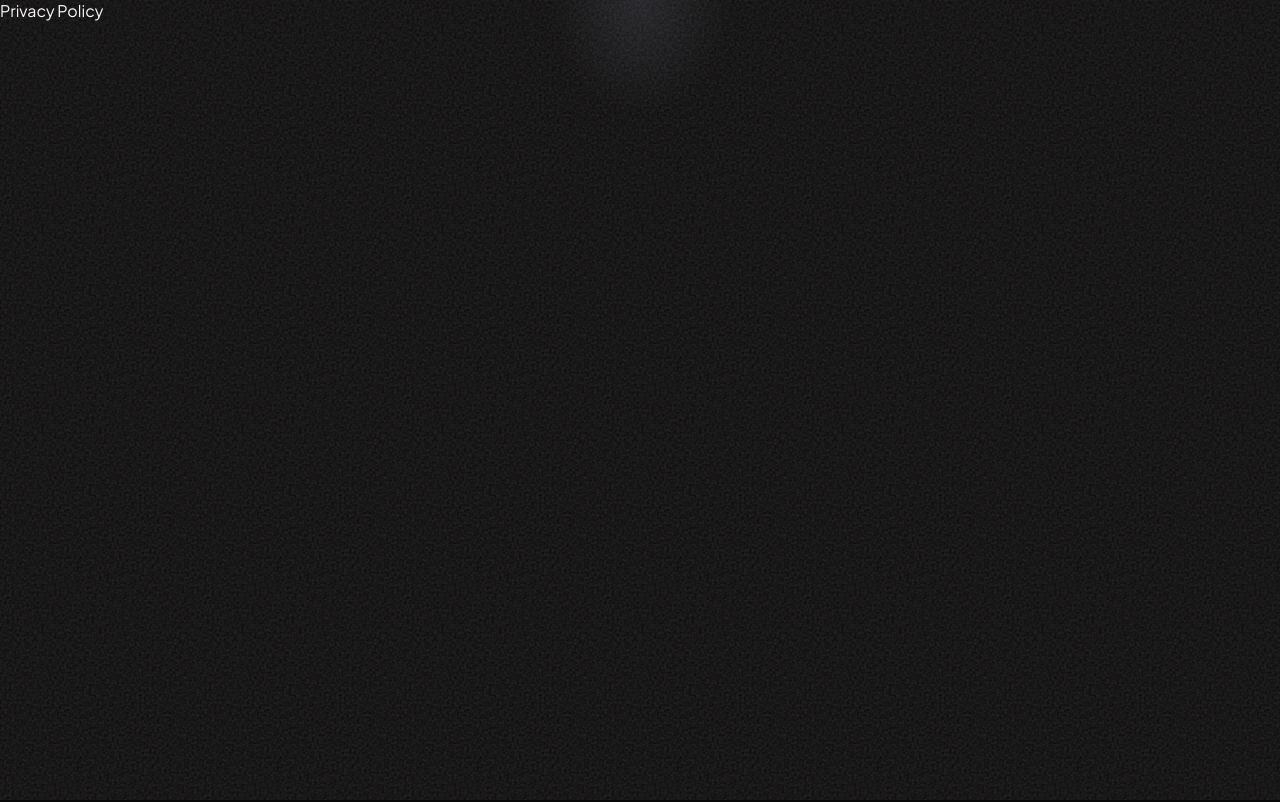
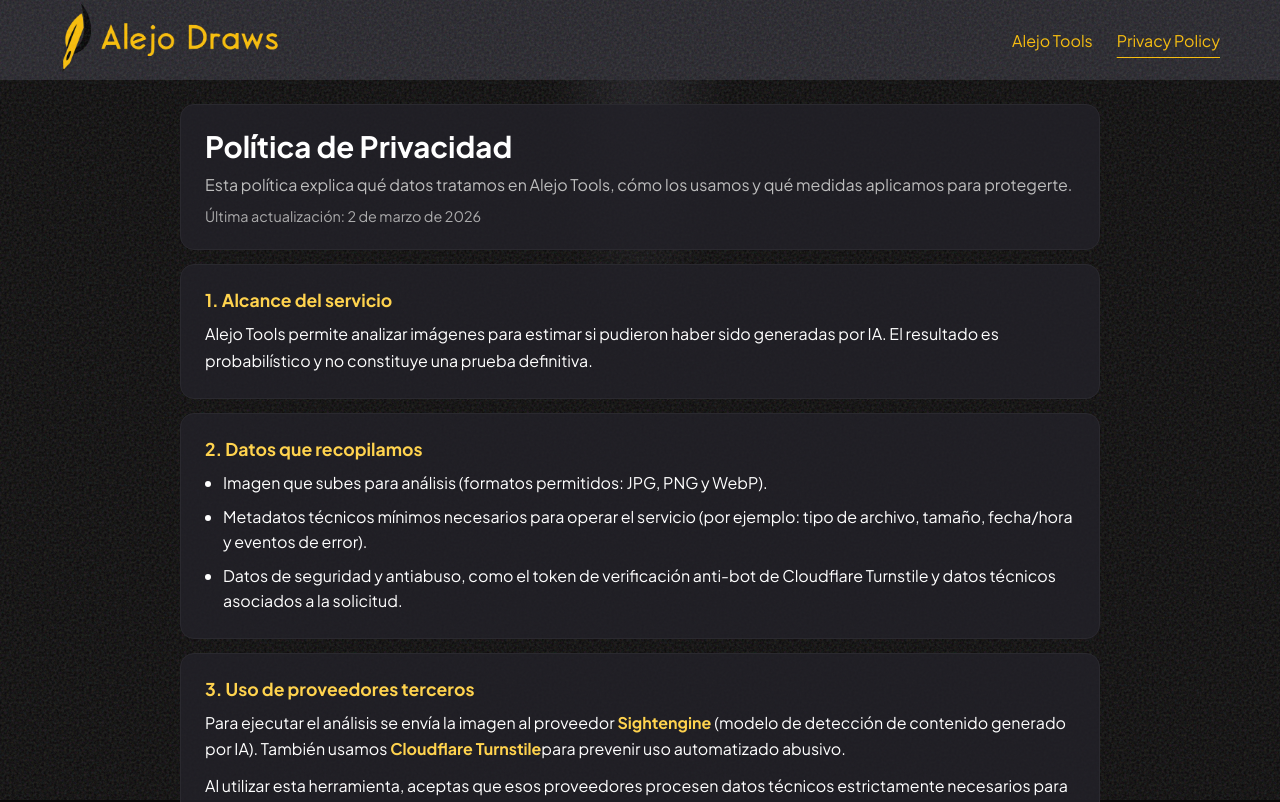
Before and after one commit to Alejandrosg11/alejo-tools-web, a Next.js app: page /privacy in a window 1280 px wide. Shown: the top 802 px of the page. Built offline with nearby package versions, Linux system fonts and the light colour scheme.

Commit message:
Privacy Policy

```diff
--- a/src/app/components/Navbar/Navbar.module.scss
+++ b/src/app/components/Navbar/Navbar.module.scss
@@ -38,6 +38,11 @@
         color: $color-yellow-nav;
         text-decoration: none;
     }
+}
+
+.activeLink {
+    text-decoration: underline !important;
+    text-underline-offset: 10px;
 }
 
 .navbar {
--- a/src/app/components/Navbar/Navbar.tsx
+++ b/src/app/components/Navbar/Navbar.tsx
@@ -2,13 +2,16 @@
 import { useState } from 'react';
 import Link from 'next/link';
 import Image from 'next/image';
+import { usePathname } from 'next/navigation';
 import styles from "./Navbar.module.scss";
 import { FaBars } from "react-icons/fa";
 
 export default function Navbar() {
     const [isOpen, setIsOpen] = useState(false);
+    const pathname = usePathname();
 
     const toggleMenu = () => setIsOpen(!isOpen);
+    const isActive = (href: string) => pathname === href || pathname.startsWith(`${href}/`);
 
     return (
         <nav className={styles.navbar}>
@@ -17,8 +20,8 @@
                     <Image src="/Alejo-Logo3.svg" alt="Logo" width={220} height={70} priority />
                 </div>
                 <div className={styles["nav-links"]}>
-                    <Link href="/alejo-tools">Alejo Tools</Link>
-                    <Link href="/privacy">Privacy Policy</Link>
+                    <Link href="/alejo-tools" className={isActive('/alejo-tools') ? styles.activeLink : undefined}>Alejo Tools</Link>
+                    <Link href="/privacy" className={isActive('/privacy') ? styles.activeLink : undefined}>Privacy Policy</Link>
                 </div>
             </div>
             <div className={styles["navbar-container-mobile"]}>
@@ -29,8 +32,8 @@
                     <FaBars size={24} />
                 </button>
                 <div className={styles["mobile-menu"] + (isOpen ? " " + styles.open : "")}>
-                    <Link href="/alejo-tools">Alejo Tools</Link>
-                    <Link href="/privacy">Privacy Policy</Link>
+                    <Link href="/alejo-tools" className={isActive('/alejo-tools') ? styles.activeLink : undefined}>Alejo Tools</Link>
+                    <Link href="/privacy" className={isActive('/privacy') ? styles.activeLink : undefined}>Privacy Policy</Link>
                 </div>
             </div>
         </nav>
--- a/src/app/privacy/page.module.scss
+++ b/src/app/privacy/page.module.scss
@@ -0,0 +1,86 @@
+@use "../styles/variables" as *;
+
+.pageShell {
+	min-height: 100vh;
+}
+
+.pageContent {
+	max-width: 920px;
+	margin: 0 auto;
+	padding: 20px 20px 56px;
+	position: relative;
+	z-index: 1;
+}
+
+.header,
+.section {
+	background: rgba($color-bg-secondary, 0.85);
+	border: 1px solid $color-border;
+	border-radius: 14px;
+	padding: 20px;
+	margin-bottom: 14px;
+}
+
+.header {
+	h1 {
+		margin: 0 0 10px;
+		font-size: clamp(1.5rem, 2.3vw, 2rem);
+		line-height: 1.2;
+	}
+
+	p {
+		margin: 0;
+		color: $color-gray;
+	}
+}
+
+.updatedAt {
+	margin-top: 12px !important;
+	font-size: 0.9rem;
+	color: rgba($color-gray, 0.9) !important;
+}
+
+.section {
+	h2 {
+		margin: 0 0 10px;
+		font-size: 1.1rem;
+		color: $color-yellow;
+	}
+
+	p {
+		margin: 0;
+		line-height: 1.65;
+		color: $color-white;
+	}
+
+	p + p {
+		margin-top: 10px;
+	}
+
+	ul {
+		margin: 0;
+		padding-left: 18px;
+		display: grid;
+		gap: 8px;
+	}
+
+	li {
+		line-height: 1.6;
+		color: $color-white;
+	}
+
+	strong {
+		color: $color-yellow;
+	}
+}
+
+@media (min-width: 768px) {
+	.pageContent {
+		padding: 24px 40px 72px;
+	}
+
+	.header,
+	.section {
+		padding: 24px;
+	}
+}
--- a/src/app/privacy/page.tsx
+++ b/src/app/privacy/page.tsx
@@ -1,3 +1,166 @@
+import Navbar from "@/app/components/Navbar/Navbar";
+import styles from "./page.module.scss";
+
+const LAST_UPDATED = "2 de marzo de 2026";
+
 export default function PrivacyPage() {
-	return <div>Privacy Policy</div>;
+	return (
+		<div className={styles.pageShell}>
+			<Navbar />
+			<main className={styles.pageContent}>
+				<header className={styles.header}>
+					<h1>Política de Privacidad</h1>
+					<p>
+						Esta política explica qué datos tratamos en Alejo Tools, cómo los usamos
+						y qué medidas aplicamos para protegerte.
+					</p>
+					<p className={styles.updatedAt}>Última actualización: {LAST_UPDATED}</p>
+				</header>
+
+				<section className={styles.section}>
+					<h2>1. Alcance del servicio</h2>
+					<p>
+						Alejo Tools permite analizar imágenes para estimar si pudieron haber sido
+						generadas por IA. El resultado es probabilístico y no constituye una
+						prueba definitiva.
+					</p>
+				</section>
+
+				<section className={styles.section}>
+					<h2>2. Datos que recopilamos</h2>
+					<ul>
+						<li>
+							Imagen que subes para análisis (formatos permitidos: JPG, PNG y WebP).
+						</li>
+						<li>
+							Metadatos técnicos mínimos necesarios para operar el servicio (por
+							ejemplo: tipo de archivo, tamaño, fecha/hora y eventos de error).
+						</li>
+						<li>
+							Datos de seguridad y antiabuso, como el token de verificación anti-bot
+							de Cloudflare Turnstile y datos técnicos asociados a la solicitud.
+						</li>
+					</ul>
+				</section>
+
+				<section className={styles.section}>
+					<h2>3. Uso de proveedores terceros</h2>
+					<p>
+						Para ejecutar el análisis se envía la imagen al proveedor
+						<strong> Sightengine </strong>(modelo de detección de contenido
+						generado por IA). También usamos <strong>Cloudflare Turnstile</strong>
+						para prevenir uso automatizado abusivo.
+					</p>
+					<p>
+						Al utilizar esta herramienta, aceptas que esos proveedores procesen datos
+						técnicos estrictamente necesarios para prestar sus servicios.
+					</p>
+					<p>
+						Algunos de estos proveedores pueden procesar información fuera de México.
+						Cuando exista transferencia internacional de datos, procuramos que se
+						realice bajo medidas razonables de protección y conforme a la normativa
+						aplicable.
+					</p>
+				</section>
+
+				<section className={styles.section}>
+					<h2>4. Finalidades del tratamiento</h2>
+					<ul>
+						<li>Analizar imágenes y mostrar el resultado de probabilidad.</li>
+						<li>Prevenir fraude, abuso, automatización maliciosa y spam.</li>
+						<li>Detectar incidentes técnicos y mejorar estabilidad y seguridad.</li>
+						<li>Cumplir obligaciones legales aplicables.</li>
+					</ul>
+				</section>
+
+				<section className={styles.section}>
+					<h2>5. Conservación de datos</h2>
+					<p>
+						Las imágenes se procesan en memoria durante la solicitud y no se
+						almacenan deliberadamente como historial del usuario en esta web.
+					</p>
+					<p>
+						Podemos conservar registros técnicos mínimos por tiempo limitado para
+						seguridad, diagnóstico y prevención de abuso. Los proveedores externos
+						pueden aplicar sus propias políticas de retención.
+					</p>
+				</section>
+
+				<section className={styles.section}>
+					<h2>6. Seguridad</h2>
+					<ul>
+						<li>
+							Aplicamos controles de tamaño y tipo de archivo para reducir riesgos.
+						</li>
+						<li>
+							Usamos limitación de solicitudes (rate limiting) para mitigar abuso.
+						</li>
+						<li>
+							Integramos verificación anti-bot para proteger la plataforma.
+						</li>
+						<li>
+							Ningún sistema es 100% invulnerable, pero aplicamos medidas razonables
+							de protección técnica y operativa.
+						</li>
+					</ul>
+				</section>
+
+				<section className={styles.section}>
+					<h2>7. Uso aceptable y contenido prohibido</h2>
+					<p>
+						No debes usar la plataforma para cargar contenido ilegal, violatorio de
+						derechos de terceros o que pueda causar daño. Podemos bloquear acceso o
+						rechazar solicitudes en casos de abuso o incumplimiento.
+					</p>
+				</section>
+
+				<section className={styles.section}>
+					<h2>8. Menores de edad</h2>
+					<p>
+						Este servicio no está orientado a menores sin supervisión de un adulto.
+						Si detectamos un uso incompatible con esta política, podremos limitar el
+						servicio.
+					</p>
+				</section>
+
+				<section className={styles.section}>
+					<h2>9. Tus derechos</h2>
+					<p>
+						Si te encuentras en México, puedes ejercer tus derechos ARCO (Acceso,
+						Rectificación, Cancelación y Oposición), así como solicitar la
+						revocación de consentimiento o la limitación del uso/divulgación de tus
+						datos, en términos de la LFPDPPP y su normativa relacionada.
+					</p>
+					<p>
+						Para ejercer estos derechos, contáctanos por los canales oficiales del
+						proyecto e indica claramente tu solicitud y medios de contacto para
+						darte seguimiento.
+					</p>
+				</section>
+
+				<section className={styles.section}>
+					<h2>10. Legislación aplicable (México)</h2>
+					<p>
+						Para usuarios en México, este aviso se interpreta de conformidad con la
+						Ley Federal de Protección de Datos Personales en Posesión de los
+						Particulares (LFPDPPP), su Reglamento y demás disposiciones aplicables.
+					</p>
+					<p>
+						Si consideras que tu derecho a la protección de datos personales ha sido
+						vulnerado, puedes acudir ante la autoridad competente en materia de
+						protección de datos en México.
+					</p>
+				</section>
+
+				<section className={styles.section}>
+					<h2>11. Cambios en esta política</h2>
+					<p>
+						Podemos actualizar esta política cuando cambie el servicio, la ley o
+						nuestros procesos de seguridad. Publicaremos siempre la fecha de última
+						actualización.
+					</p>
+				</section>
+			</main>
+		</div>
+	);
 }
```
